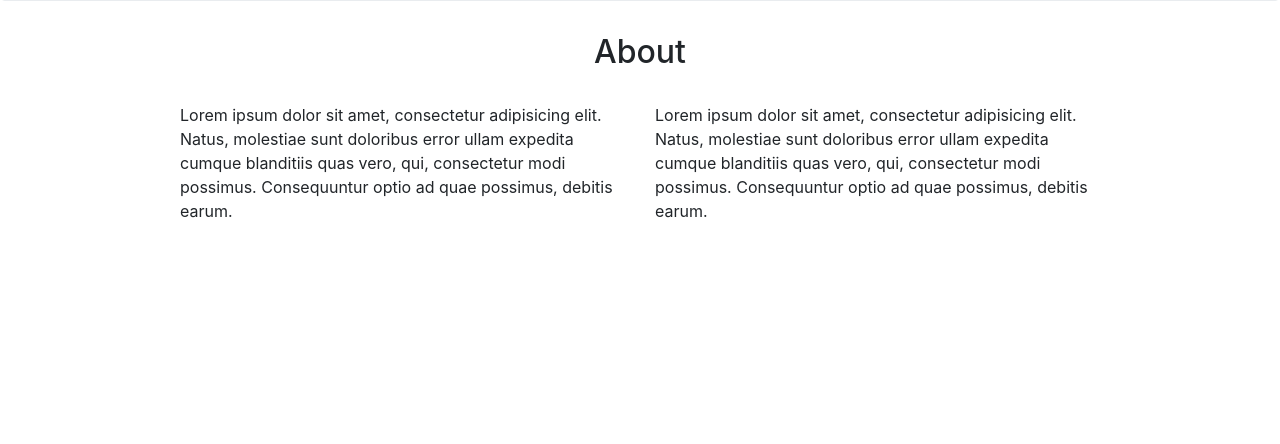
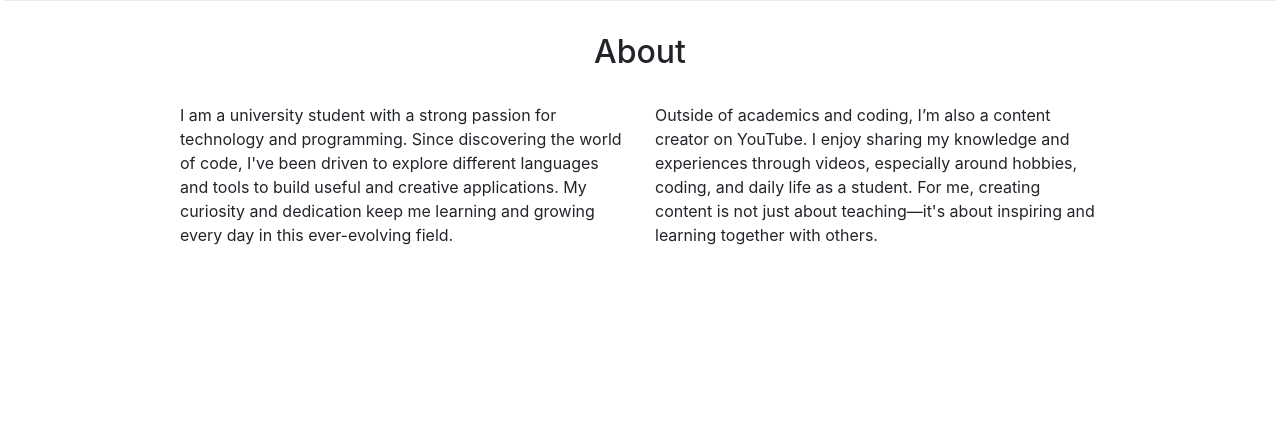
Before and after one commit to elmnza/Project-IAP, a PHP site: page / in a window 1280 px wide. Shown: the part 562-1006 px from the top of the page. Run offline with PHP 8.4, Linux system fonts and the light colour scheme; data that the repository does not hold is empty; some libraries are stand-ins or nearby versions.

Commit message:
mengubah beberapa detail

```diff
--- a/wpu-portofolio/index.php
+++ b/wpu-portofolio/index.php
@@ -89,10 +89,10 @@ $LatestVideoId = $result['items']['0']['id']['videoId'];
         </div>
         <div class="row justify-content-center">
           <div class="col-md-5">
-            <p>Lorem ipsum dolor sit amet, consectetur adipisicing elit. Natus, molestiae sunt doloribus error ullam expedita cumque blanditiis quas vero, qui, consectetur modi possimus. Consequuntur optio ad quae possimus, debitis earum.</p>
+            <p>I am a university student with a strong passion for technology and programming. Since discovering the world of code, I've been driven to explore different languages and tools to build useful and creative applications. My curiosity and dedication keep me learning and growing every day in this ever-evolving field.</p>
           </div>
           <div class="col-md-5">
-            <p>Lorem ipsum dolor sit amet, consectetur adipisicing elit. Natus, molestiae sunt doloribus error ullam expedita cumque blanditiis quas vero, qui, consectetur modi possimus. Consequuntur optio ad quae possimus, debitis earum.</p>
+            <p>Outside of academics and coding, I’m also a content creator on YouTube. I enjoy sharing my knowledge and experiences through videos, especially around hobbies, coding, and daily life as a student. For me, creating content is not just about teaching—it's about inspiring and learning together with others.</p>
           </div>
         </div>
       </div>
@@ -248,15 +248,15 @@ $LatestVideoId = $result['items']['0']['id']['videoId'];
             <div class="card bg-primary text-white mb-4 text-center">
               <div class="card-body">
                 <h5 class="card-title">Contact Me</h5>
-                <p class="card-text">Some quick example text to build on the card title and make up the bulk of the card's content.</p>
+                <p class="card-text">Got a project idea, collaboration offer, or just want to connect? Feel free to reach out—I’d love to hear from you!</p>
               </div>
             </div>
 
             <ul class="list-group mb-4">
               <li class="list-group-item"><h3>Location</h3></li>
               <li class="list-group-item">My Office</li>
-              <li class="list-group-item">Jl. Setiabudhi No. 193, Bandung</li>
-              <li class="list-group-item">West Java, Indonesia</li>
+              <li class="list-group-item">Jl. Ekora No. 35, Padang</li>
+              <li class="list-group-item">West Sumatra, Indonesia</li>
             </ul>
           </div>
 
```
Also changed, not shown: wpu-portofolio/img/profile3.png (added), wpu-portofolio/img/profile3.webp (deleted), wpu-portofolio/img/profile4.jpeg (added).
